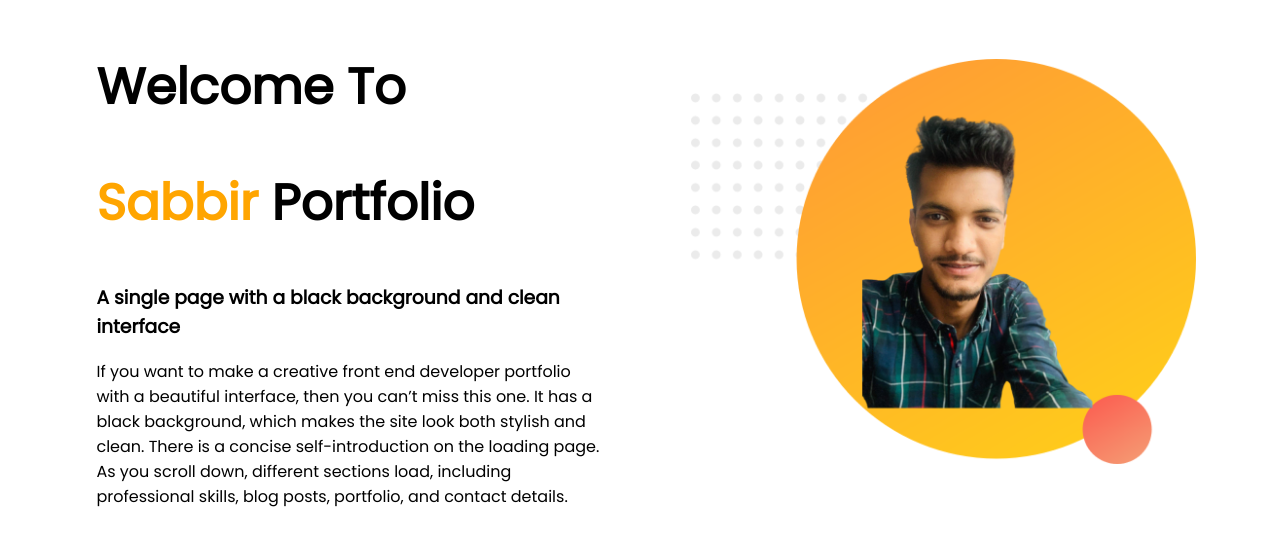
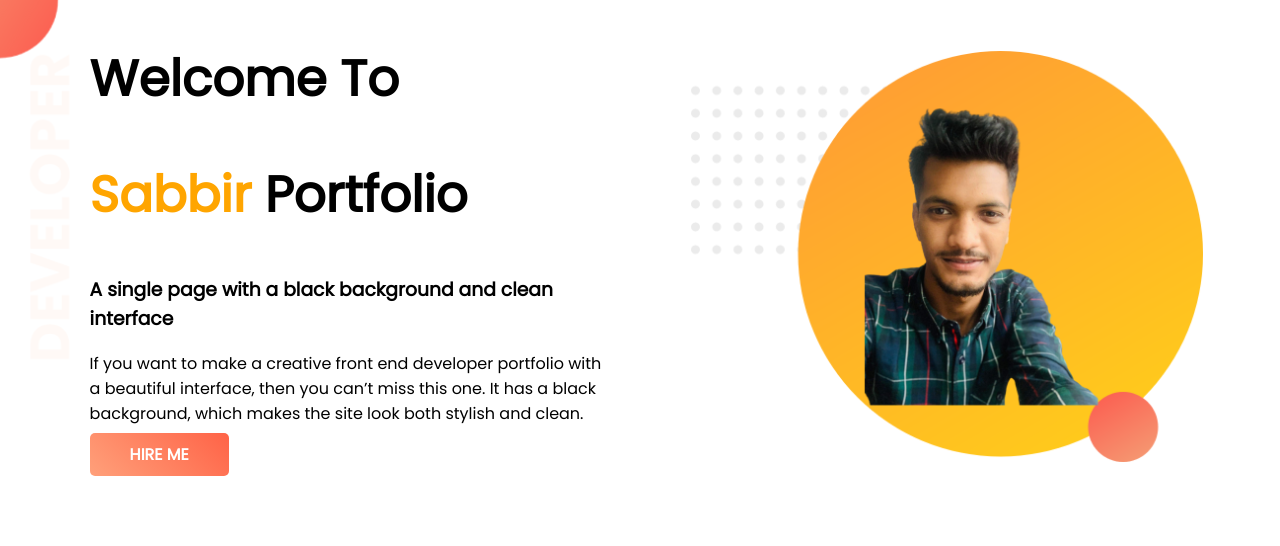
Before and after one commit to sabbiralex/portfolio, a plain HTML site: page index.html in a window 1280 px wide. Drawn offline with Linux system fonts and the light colour scheme.

Commit message:
1st Section Complete

```diff
--- a/index.html
+++ b/index.html
@@ -9,12 +9,13 @@
     <title>Sabbir Alex Portfolio</title>
 </head>
 <body>
-    <section>
+    <section class="top-banner">
         <div class="half-width">
             <h1>Welcome To</h1>
             <h1><span class="name-height">Sabbir</span> Portfolio</h1>
             <h3>A single page with a black background and clean interface</h3>
-            <p>If you want to make a creative front end developer portfolio with a beautiful interface, then you can’t miss this one. It has a black background, which makes the site look both stylish and clean. There is a concise self-introduction on the loading page. As you scroll down, different sections load, including professional skills, blog posts, portfolio, and contact details.</p>
+            <p>If you want to make a creative front end developer portfolio with a beautiful interface, then you can’t miss this one. It has a black background, which makes the site look both stylish and clean.</p>
+            <a class="link-button" target="_blanlk" href="https://bd.linkedin.com/in/sabbir-alex-751707197?challengeId=AQHrVYkc62XY0QAAAXbR1loyzr1Ol0OV0sEGOznbUqmd4IFLrdG5US3OM3pFata9QJfl1GJn9zBg1Ytq8Jt7R-7UQvFNsItNsQ&submissionId=e95e03f6-5c4b-5716-4d56-77e568985e76">HIRE ME</a>
             </div>
             <div class="half-width">
                 <img src="images/alex.png" alt="">
--- a/style.css
+++ b/style.css
@@ -1,4 +1,5 @@
 body{
+    margin: 0;
     font-family: 'Poppins', sans-serif;
 }
 
@@ -22,3 +23,20 @@ h1{
     width: 100%;
     margin-top: 10%;
 }
+
+.top-banner{
+    background-image: url(images/top-banner.png);
+    background-repeat: no-repeat;
+}
+section{
+    height: 500px;
+}
+
+.link-button{
+    text-decoration: none;
+    background-image: linear-gradient(45deg,lightsalmon, tomato);
+    padding: 10px 40px;
+    border-radius: 5px;
+    color: white;
+    font-weight: 700;
+}
```
